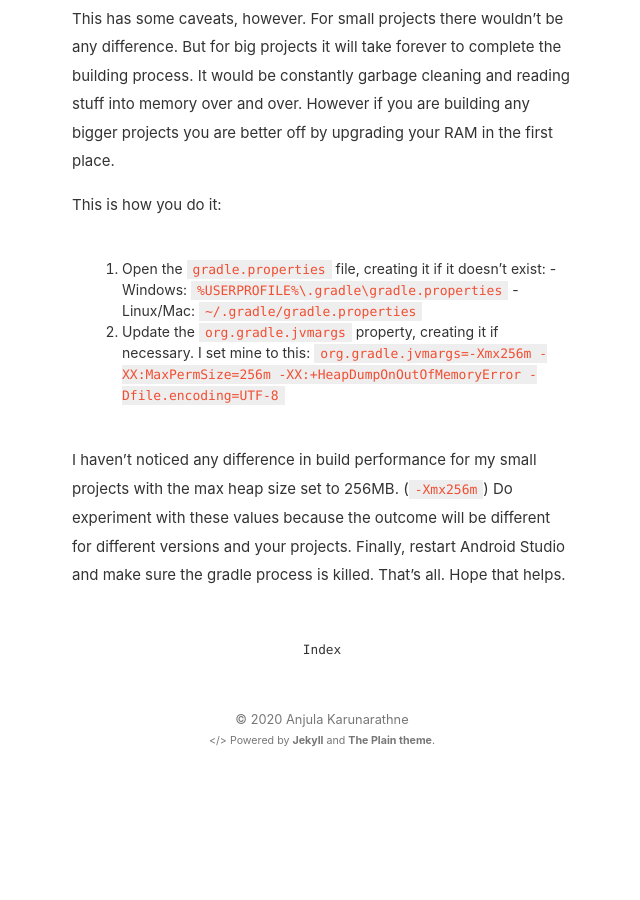
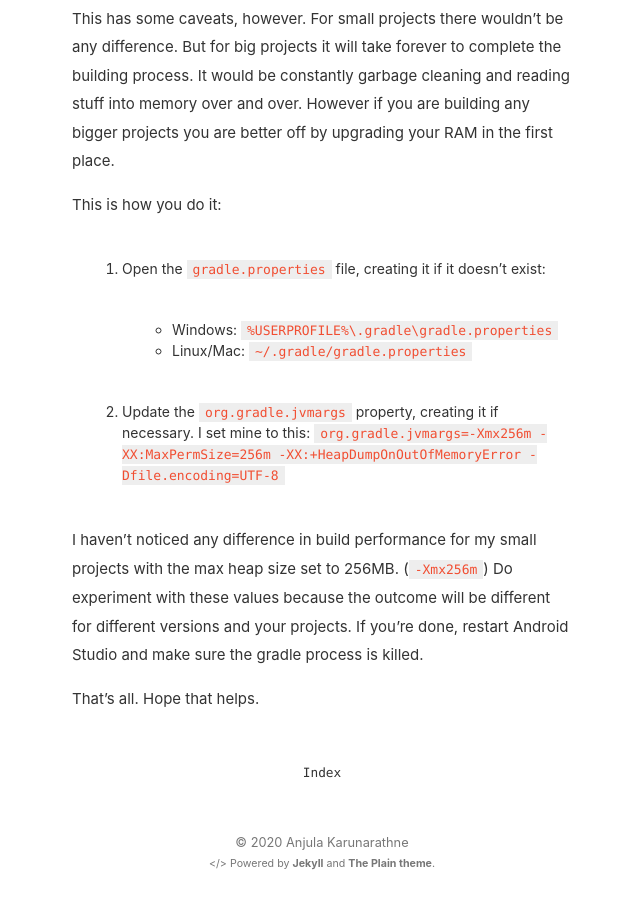
Before and after one commit to anjulalk/anjulalk.github.io, a Jekyll site: the page built from _posts/2019-10-12-survive-android-studio-with-4gb-ram.md, in a window 1280 px wide and 900 px high, scrolled down 2220 px. Shown: the whole window, without its empty margins (318-958 px from the left). Built offline with Jekyll 4.4.1, drawn with Linux system fonts in a browser that asks for light colours; before the commit the page ends 3006 px from its top, so only the background shows below that.

Commit message:
Update posts

```diff
--- a/_posts/2019-10-12-survive-android-studio-with-4gb-ram.md
+++ b/_posts/2019-10-12-survive-android-studio-with-4gb-ram.md
@@ -38,10 +38,11 @@ However if you are building any bigger projects you are better off by upgrading
 
 This is how you do it:
 1. Open the `gradle.properties` file, creating it if it doesn't exist:
-		    -   Windows: `%USERPROFILE%\.gradle\gradle.properties`
-		    -   Linux/Mac: `~/.gradle/gradle.properties`
+    - Windows: `%USERPROFILE%\.gradle\gradle.properties`
+    - Linux/Mac: `~/.gradle/gradle.properties`
 2. Update the `org.gradle.jvmargs` property, creating it if necessary. I set mine to this:
 	    `org.gradle.jvmargs=-Xmx256m -XX:MaxPermSize=256m -XX:+HeapDumpOnOutOfMemoryError -Dfile.encoding=UTF-8`
 
-I haven't noticed any difference in build performance for my small projects with the max heap size set to 256MB. (`-Xmx256m`) Do experiment with these values because the outcome will be different for different versions and your projects. Finally, restart Android Studio and make sure the gradle process is killed.
+I haven't noticed any difference in build performance for my small projects with the max heap size set to 256MB. (`-Xmx256m`) Do experiment with these values because the outcome will be different for different versions and your projects. If you're done, restart Android Studio and make sure the gradle process is killed.
+
 That's all. Hope that helps.
```
